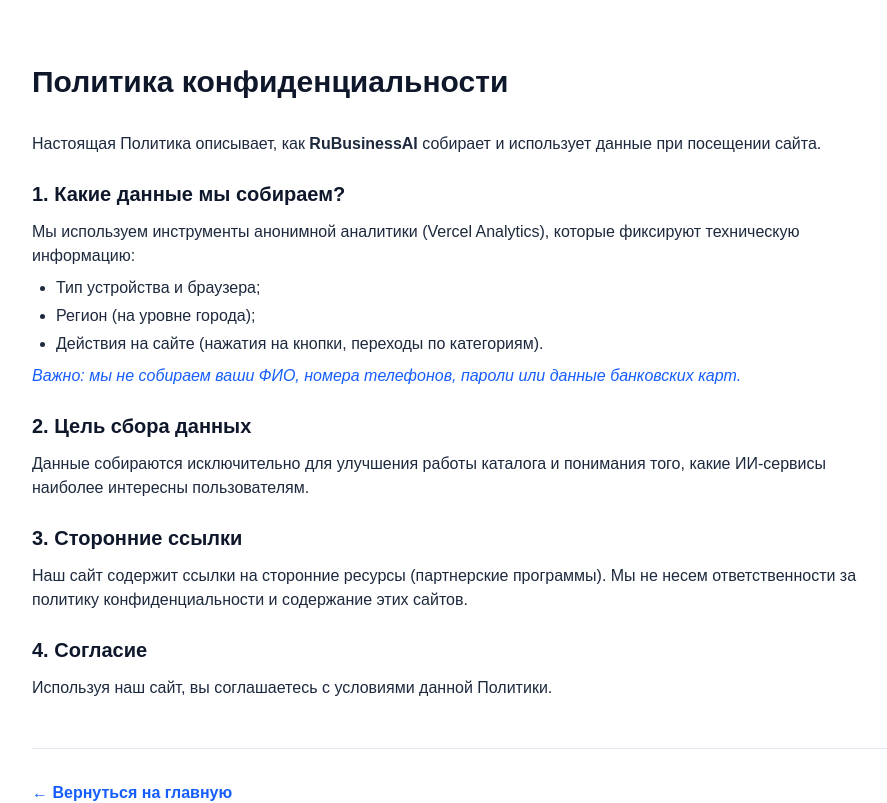
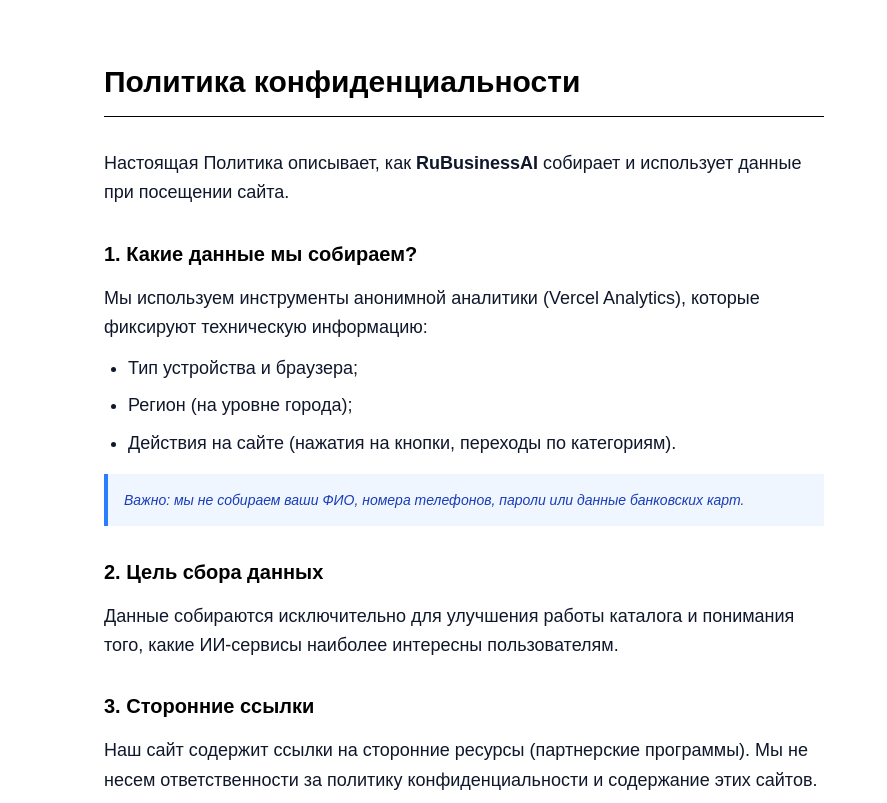
Before and after one commit to FlyJikey/rubusiness-ai, a Next.js app: page /privacy in a window 1280 px wide. Shown: the top 803 px of the page, without its empty margins (176-1063 px from the left). Built offline with nearby package versions, Linux system fonts and the light colour scheme.

Commit message:
new design privacy

```diff
--- a/app/privacy/page.js
+++ b/app/privacy/page.js
@@ -1,42 +1,45 @@
-import React from 'react';
+export default function Privacy() {
+  return (
+    <div className="min-h-screen bg-white text-slate-900 font-sans">
+      <div className="max-w-3xl mx-auto px-6 py-16">
+        <h1 className="text-3xl font-extrabold mb-8 text-black border-b pb-4">
+          Политика конфиденциальности
+        </h1>
 
-export default function PrivacyPolicy() {
-  return (
-    <div className="max-w-4xl mx-auto px-4 py-16 font-sans text-slate-800">
-      <h1 className="text-3xl font-bold mb-8 text-slate-900">Политика конфиденциальности</h1>
+        <div className="space-y-8 text-lg leading-relaxed">
+          <section>
+            <p>Настоящая Политика описывает, как <strong>RuBusinessAI</strong> собирает и использует данные при посещении сайта.</p>
+          </section>
 
-      <section className="space-y-6">
-        <p>Настоящая Политика описывает, как <strong>RuBusinessAI</strong> собирает и использует данные при посещении сайта.</p>
+          <section>
+            <h2 className="text-xl font-bold mb-4 text-black">1. Какие данные мы собираем?</h2>
+            <p>Мы используем инструменты анонимной аналитики (Vercel Analytics), которые фиксируют техническую информацию:</p>
+            <ul className="list-disc ml-6 mt-3 space-y-2">
+              <li>Тип устройства и браузера;</li>
+              <li>Регион (на уровне города);</li>
+              <li>Действия на сайте (нажатия на кнопки, переходы по категориям).</li>
+            </ul>
+            <p className="mt-4 p-4 bg-blue-50 border-l-4 border-blue-500 text-blue-800 text-sm italic">
+              Важно: мы не собираем ваши ФИО, номера телефонов, пароли или данные банковских карт.
+            </p>
+          </section>
 
-        <div>
-          <h2 className="text-xl font-bold mb-3 text-slate-900">1. Какие данные мы собираем?</h2>
-          <p>Мы используем инструменты анонимной аналитики (Vercel Analytics), которые фиксируют техническую информацию:</p>
-          <ul className="list-disc ml-6 mt-2 space-y-1">
-            <li>Тип устройства и браузера;</li>
-            <li>Регион (на уровне города);</li>
-            <li>Действия на сайте (нажатия на кнопки, переходы по категориям).</li>
-          </ul>
-          <p className="mt-2 text-blue-600 font-medium italic">Важно: мы не собираем ваши ФИО, номера телефонов, пароли или данные банковских карт.</p>
+          <section>
+            <h2 className="text-xl font-bold mb-4 text-black">2. Цель сбора данных</h2>
+            <p>Данные собираются исключительно для улучшения работы каталога и понимания того, какие ИИ-сервисы наиболее интересны пользователям.</p>
+          </section>
+
+          <section>
+            <h2 className="text-xl font-bold mb-4 text-black">3. Сторонние ссылки</h2>
+            <p>Наш сайт содержит ссылки на сторонние ресурсы (партнерские программы). Мы не несем ответственности за политику конфиденциальности и содержание этих сайтов.</p>
+          </section>
+
+          <section className="pt-8 border-t">
+            <a href="/" className="inline-block bg-slate-900 text-white px-6 py-3 rounded-lg font-bold hover:bg-slate-800 transition">
+              ← Вернуться на главную
+            </a>
+          </section>
         </div>
-
-        <div>
-          <h2 className="text-xl font-bold mb-3 text-slate-900">2. Цель сбора данных</h2>
-          <p>Данные собираются исключительно для улучшения работы каталога и понимания того, какие ИИ-сервисы наиболее интересны пользователям.</p>
-        </div>
-
-        <div>
-          <h2 className="text-xl font-bold mb-3 text-slate-900">3. Сторонние ссылки</h2>
-          <p>Наш сайт содержит ссылки на сторонние ресурсы (партнерские программы). Мы не несем ответственности за политику конфиденциальности и содержание этих сайтов.</p>
-        </div>
-
-        <div>
-          <h2 className="text-xl font-bold mb-3 text-slate-900">4. Согласие</h2>
-          <p>Используя наш сайт, вы соглашаетесь с условиями данной Политики.</p>
-        </div>
-      </section>
-
-      <div className="mt-12 pt-8 border-t border-slate-200">
-        <a href="/" className="text-blue-600 font-bold hover:underline">← Вернуться на главную</a>
       </div>
     </div>
   );
```
